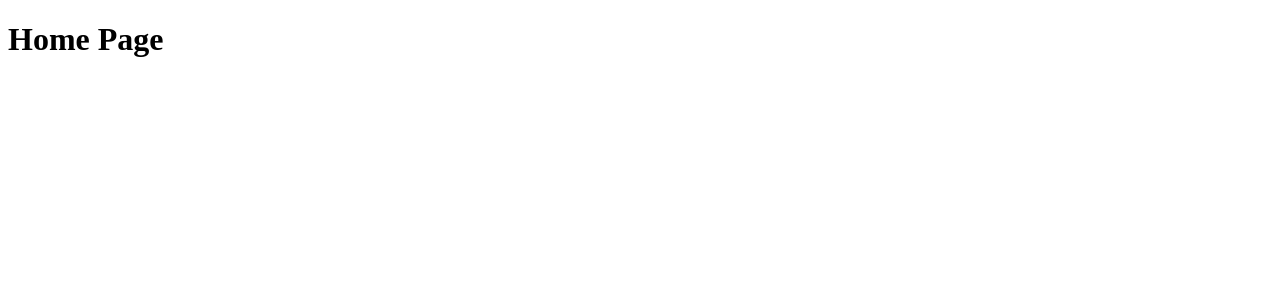
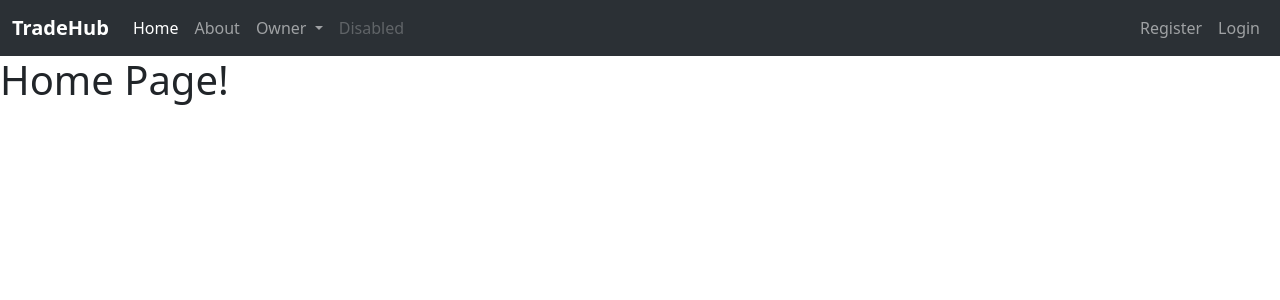
Before and after one commit to khaledelsayed2003/tradehub-marketplace, a Flask app: page / in a window 1280 px wide. Shown: the top 300 px of the page. Run offline with Flask 3, Linux system fonts and the light colour scheme.

Commit message:
Add Bootstrap and build main navigation bar

```diff
--- a/templates/home.html
+++ b/templates/home.html
@@ -1,12 +1,55 @@
-<!DOCTYPE html>
+<!doctype html>
 <html lang="en">
-<head>
-    <meta charset="UTF-8">
-    <meta name="viewport" content="width=device-width, initial-scale=1.0">
+  <head>
+    <meta charset="utf-8">
+    <meta name="viewport" content="width=device-width, initial-scale=1">
     <title>TradeHub</title>
-</head>
-<body>
-    <h1>Home Page</h1>
-
-</body>
+    <link href="https://cdn.jsdelivr.net/npm/bootstrap@5.3.8/dist/css/bootstrap.min.css" rel="stylesheet" integrity="sha384-sRIl4kxILFvY47J16cr9ZwB07vP4J8+LH7qKQnuqkuIAvNWLzeN8tE5YBujZqJLB" crossorigin="anonymous">
+  </head>
+  <body>
+    <nav class="navbar navbar-expand-lg bg-body-tertiary " data-bs-theme="dark">
+        <div class="container-fluid">
+            <a class="navbar-brand" href="https://github.com/khaledelsayed2003/tradehub-marketplace"><b>TradeHub</b></a>
+            <button class="navbar-toggler" type="button" data-bs-toggle="collapse" data-bs-target="#navbarSupportedContent" aria-controls="navbarSupportedContent" aria-expanded="false" aria-label="Toggle navigation">
+                <span class="navbar-toggler-icon"></span>
+            </button>
+            <div class="collapse navbar-collapse" id="navbarSupportedContent">
+                <ul class="navbar-nav me-auto mb-2 mb-lg-0">
+                    <li class="nav-item">
+                        <a class="nav-link active" aria-current="page" href="#">Home</a>
+                    </li>
+                    <li class="nav-item">
+                        <a class="nav-link" href="#">About</a>
+                    </li>
+                    <li class="nav-item dropdown">
+                        <a class="nav-link dropdown-toggle" href="#" role="button" data-bs-toggle="dropdown" aria-expanded="false">
+                            Owner
+                        </a>
+                        <ul class="dropdown-menu">
+                            <li><a class="dropdown-item" href="#">Email</a></li>
+                            <li><hr class="dropdown-divider"></li>
+                            <li><a class="dropdown-item" href="#">GitHub</a></li>
+                            <li><hr class="dropdown-divider"></li>
+                            <li><a class="dropdown-item" href="#">LinkedIn</a></li>
+                        </ul>
+                    </li>
+                    <li class="nav-item">
+                        <a class="nav-link disabled" aria-disabled="true">Disabled</a>
+                    </li>
+                </ul>
+                <ul class="navbar-nav ms-auto mb-2 mb-lg-0">
+                    <li class="nav-item">
+                        <a class="nav-link" href="#">Register</a>
+                    </li>
+                    <li class="nav-item">
+                        <a class="nav-link" href="#">Login</a>
+                    </li>
+                </ul>
+            </div>
+        </div>
+    </nav>
+    <h1>Home Page!</h1>
+    <script src="https://cdn.jsdelivr.net/npm/@popperjs/core@2.11.8/dist/umd/popper.min.js" integrity="sha384-I7E8VVD/ismYTF4hNIPjVp/Zjvgyol6VFvRkX/vR+Vc4jQkC+hVqc2pM8ODewa9r" crossorigin="anonymous"></script>
+    <script src="https://cdn.jsdelivr.net/npm/bootstrap@5.3.8/dist/js/bootstrap.min.js" integrity="sha384-G/EV+4j2dNv+tEPo3++6LCgdCROaejBqfUeNjuKAiuXbjrxilcCdDz6ZAVfHWe1Y" crossorigin="anonymous"></script>
+  </body>
 </html>
```
